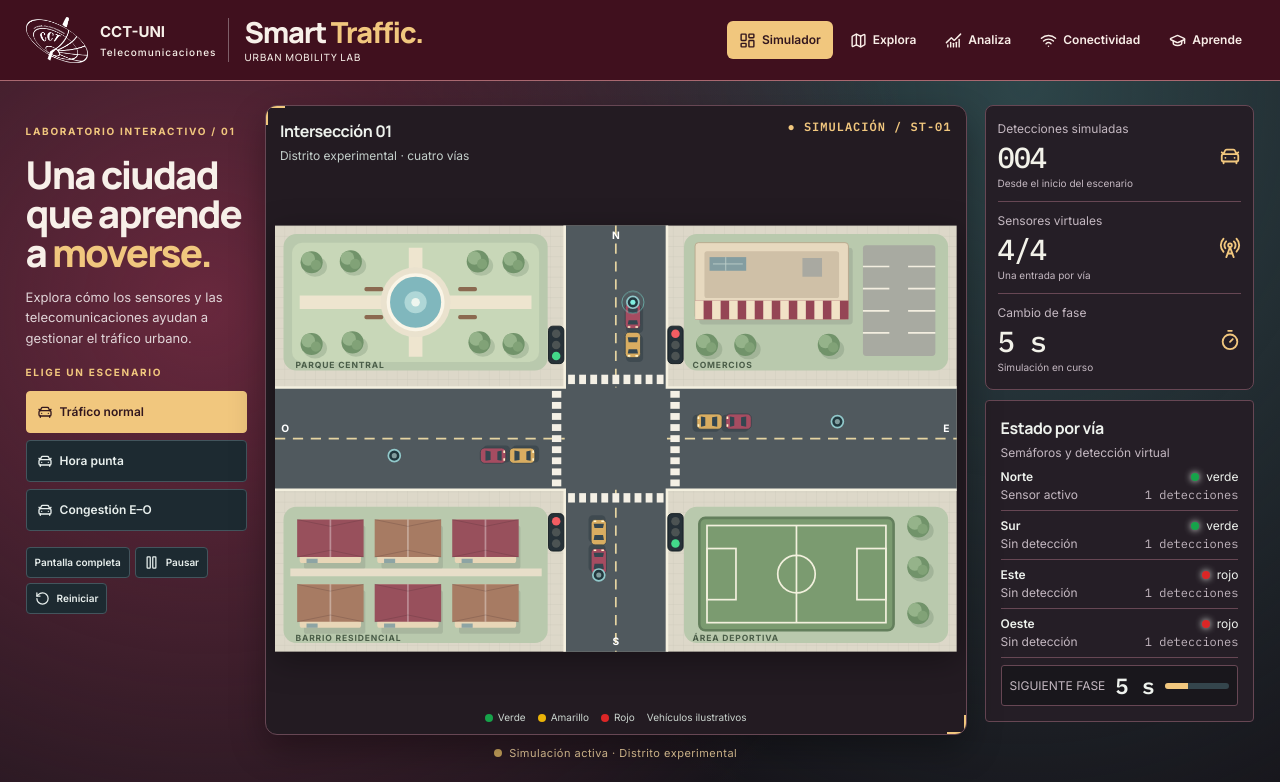
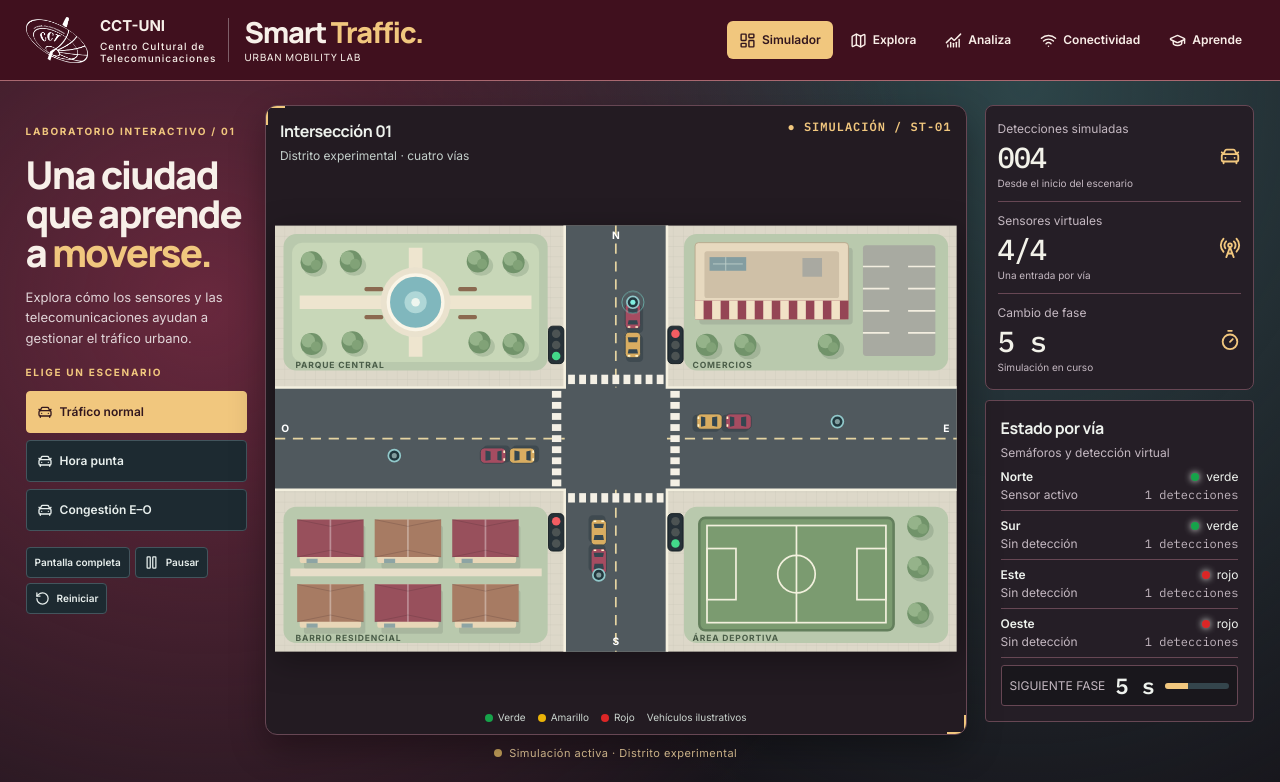
Before and after one commit to mafeeer29/smart-traffic-cct, a React (Vite) app in the folder dashboard/: page / in a window 1280 px wide. Shown: the top 782 px of the page. Built offline with nearby package versions, Linux system fonts and the light colour scheme.

Commit message:
refine: dashboard/src/components/layout/Sidebar.tsx

```diff
--- a/dashboard/src/components/layout/Sidebar.tsx
+++ b/dashboard/src/components/layout/Sidebar.tsx
@@ -4,5 +4,5 @@ import type {Page} from '../../types/traffic'
 const items=[{id:'dashboard',label:'Simulador',Icon:LayoutDashboard},{id:'intersection',label:'Explora',Icon:Map},{id:'statistics',label:'Analiza',Icon:ChartNoAxesCombined},{id:'connectivity',label:'Conectividad',Icon:Wifi},{id:'learn',label:'Aprende',Icon:GraduationCap}] as const
 export default function Sidebar({page,navigate}:{page:Page;navigate:(p:Page)=>void}){
  const [missing,setMissing]=useState(false)
- return <header className="city-header"><div className="city-brand">{!missing&&<img src={import.meta.env.BASE_URL+'visual/cct-white.png'} alt="CCT-UNI" onError={()=>setMissing(true)}/>}<span className="city-institution">CCT-UNI<small>Telecomunicaciones</small></span><div className="city-wordmark">Smart <b>Traffic.</b><small>URBAN MOBILITY LAB</small></div></div><nav aria-label="Navegación principal">{items.map(({id,label,Icon})=><button key={id} aria-current={page===id?'page':undefined} onClick={()=>navigate(id)}><Icon size={17}/>{label}</button>)}</nav></header>
+ return <header className="city-header"><div className="city-brand">{!missing&&<img src={import.meta.env.BASE_URL+'visual/cct-white.png'} alt="CCT-UNI" onError={()=>setMissing(true)}/>}<span className="city-institution">CCT-UNI<small>Centro Cultural de<br/>Telecomunicaciones</small></span><div className="city-wordmark">Smart <b>Traffic.</b><small>URBAN MOBILITY LAB</small></div></div><nav aria-label="Navegación principal">{items.map(({id,label,Icon})=><button key={id} aria-current={page===id?'page':undefined} onClick={()=>navigate(id)}><Icon size={17}/>{label}</button>)}</nav></header>
 }
```
